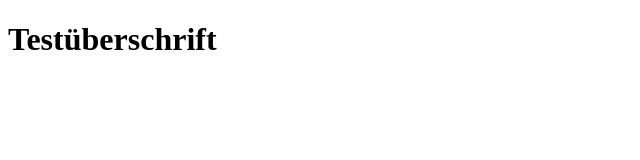
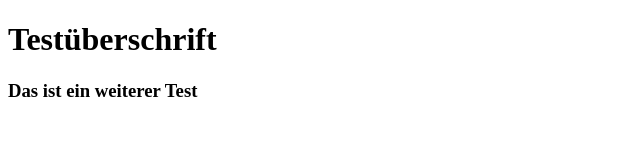
Before and after one commit to Bockinger/TestProjekt, a plain HTML site: page index.html in a window 1280 px wide. Shown: the whole page, without its empty margins (0-640 px from the left). Drawn offline with Linux system fonts and the light colour scheme.

Commit message:
H3 hinzugefüght

```diff
--- a/index.html
+++ b/index.html
@@ -9,6 +9,8 @@
 
 <body>
   <h1>Testüberschrift</h1>
+
+  <h3>Das ist ein weiterer Test</h3>
 </body>
 
 </html>
```
